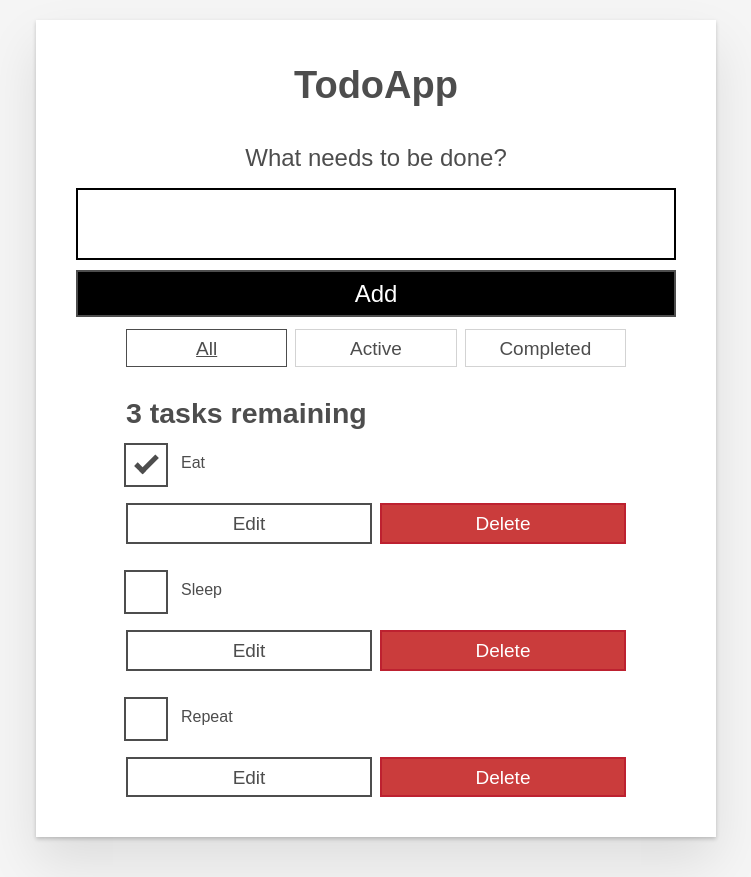
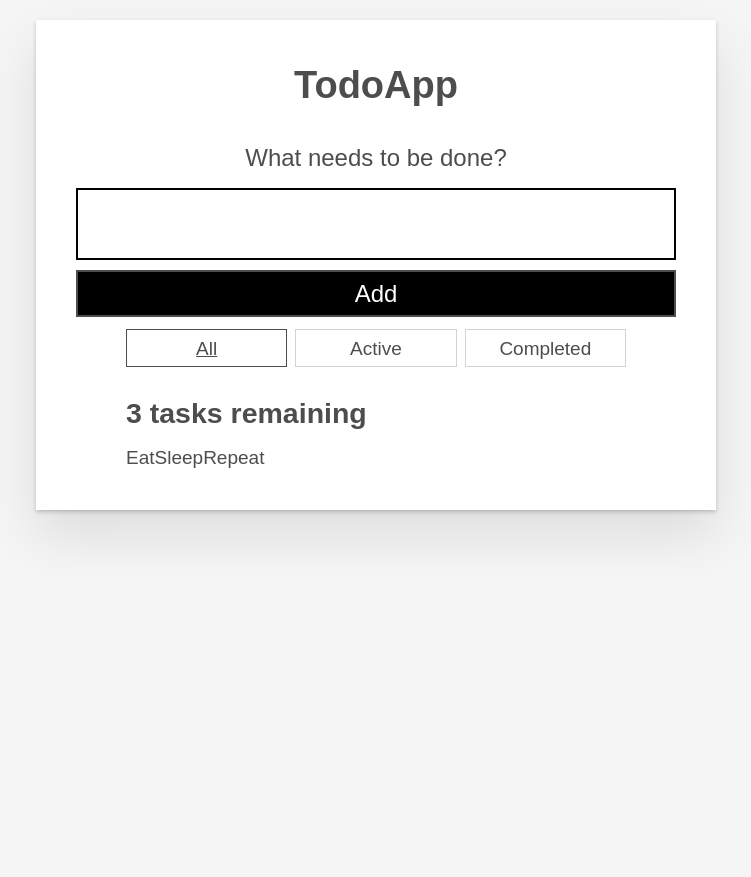
Before and after one commit to CollinsC1O/ToDoList, a React (Vite) app: page / in a window 1280 px wide. Shown: the whole page, without its empty margins (264-1015 px from the left). After the commit the page ends 800 px from the top, so only its background shows below. Built offline with nearby package versions, Linux system fonts and the light colour scheme.

Commit message:
update on tasks

```diff
--- a/src/App.jsx
+++ b/src/App.jsx
@@ -1,6 +1,7 @@
 import Todo from "./components/Todo";
 
 function App(props) {
+  const taskList = props.tasks.map((task) => task.name)
   return (
     <div className="todoapp stack-large">
       <h1>TodoApp</h1>
@@ -43,9 +44,7 @@ function App(props) {
         role="list"
         className="todo-list stack-large stack-exception"
         aria-labelledby="list-heading">
-        <Todo name="Eat" id="todo-0" completed/>
-        <Todo name="Sleep" id="todo-1"/>
-        <Todo name="Repeat" id="todo-1"/>
+        {taskList}
       </ul>
     </div>
   );
--- a/src/main.jsx
+++ b/src/main.jsx
@@ -3,8 +3,14 @@ import { createRoot } from 'react-dom/client'
 import App from './App.jsx'
 import './index.css'
 
+const DATA = [
+  { id: "todo-0", name: "Eat", completed: true },
+  { id: "todo-1", name: "Sleep", completed: false },
+  { id: "todo-2", name: "Repeat", completed: false },
+];
+
 createRoot(document.getElementById('root')).render(
   <StrictMode>
-    <App subject="Clarice" />
+    <App tasks={DATA} />
   </StrictMode>,
 )
```
